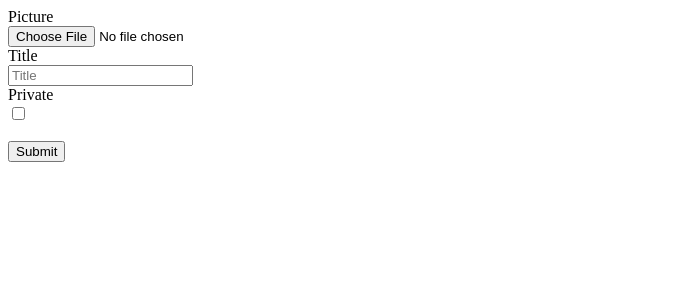
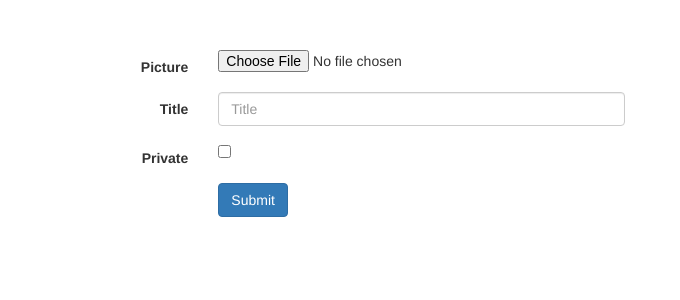
Before and after one commit to iowaclassbattleship/Mamiblog, a PHP site: page /view/blog_create.php in a window 1280 px wide. Shown: the top 300 px of the page, without its empty margins (0-680 px from the left). Run offline with PHP 8.4, Linux system fonts and the light colour scheme.

Commit message:
upload title fixed

```diff
--- a/view/blog_create.php
+++ b/view/blog_create.php
@@ -1,5 +1,5 @@
-
-
+<link rel="stylesheet" href="https://maxcdn.bootstrapcdn.com/bootstrap/3.3.6/css/bootstrap.min.css" integrity="sha384-1q8mTJOASx8j1Au+a5WDVnPi2lkFfwwEAa8hDDdjZlpLegxhjVME1fgjWPGmkzs7" crossorigin="anonymous">
+<link rel="stylesheet" href="/css/style.css">
 <form class="form-horizontal" action="/blog/doCreate" method="post" enctype="multipart/form-data">
     <div class="component" data-html="true">
         <div class="form-group">
@@ -11,7 +11,8 @@
         <div class="form-group">
             <label class="col-md-2 control-label" for="title">Title</label>
             <div class="col-md-4">
-                <input id="title" name="title" type="textarea" placeholder="Title" rows="4" cols="50" required>
+                <input id="title" name="title" type="text" placeholder="Title" class="form-control input-md" required>
+
             </div>
         </div>
         <div class="form-group">
```
